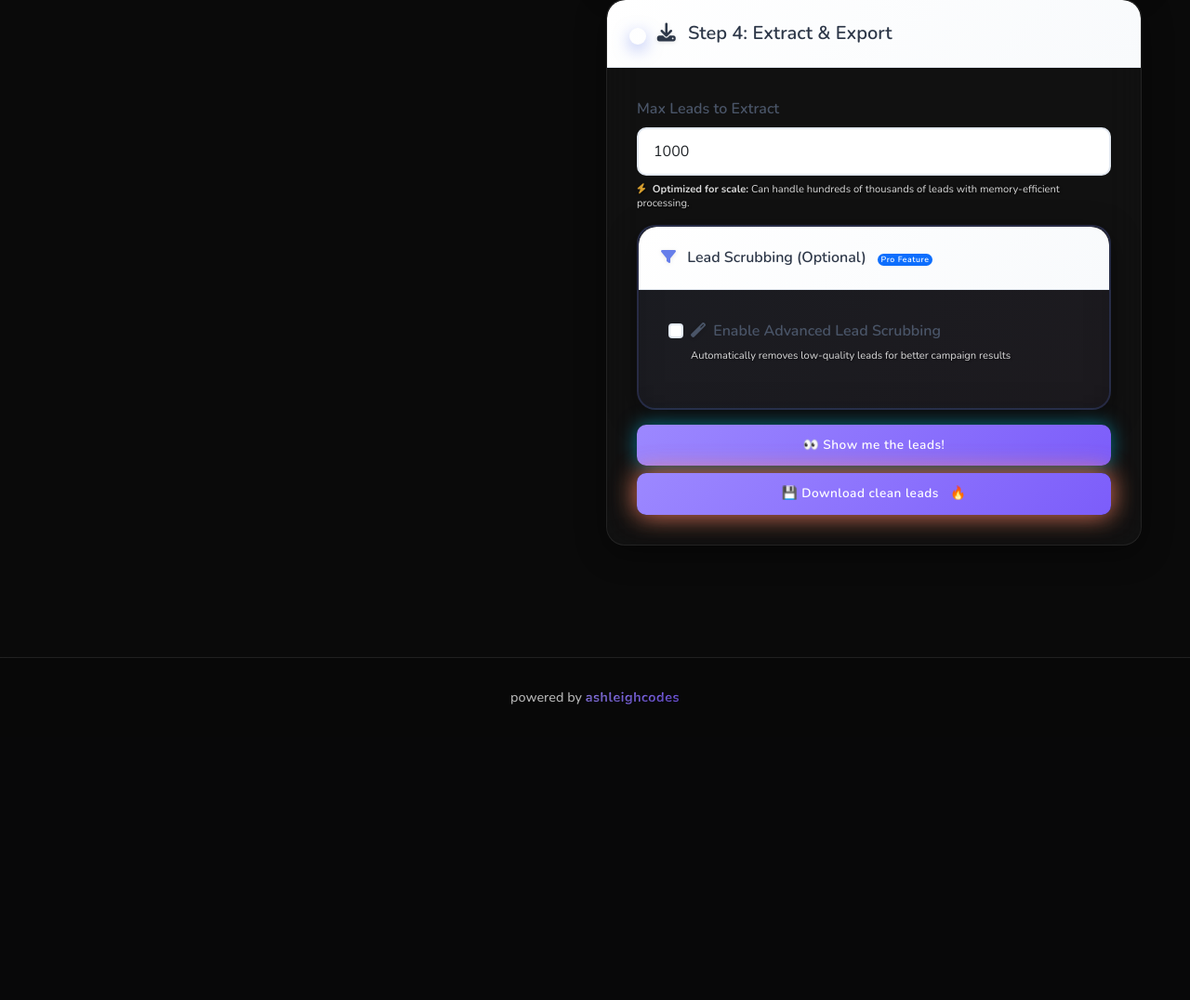
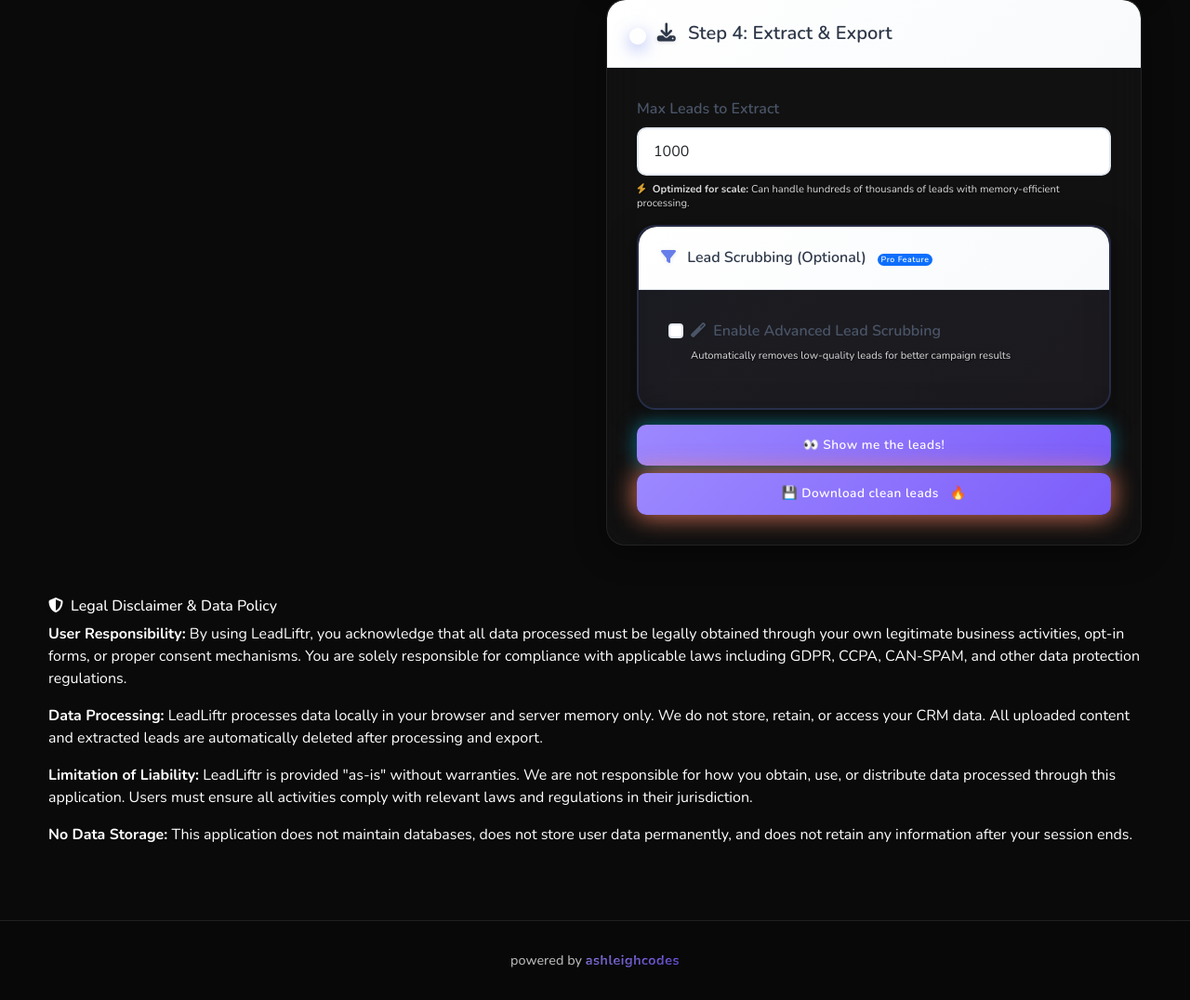
Before and after one commit to ashleighcodess/Leadliftr, a Flask app: template templates/simple_index.html in a window 1280 px wide. Shown: the part 1170-2246 px from the top of the page at 93% size. Before the commit the page ends 1928 px from the top, so only its background shows below. Run offline with Flask 3, Linux system fonts and the light colour scheme; the template is opened without the code that fills it, so the values that code supplies are empty; some libraries are stand-ins or nearby versions.

Commit message:
Inform users about data handling, usage terms, and their legal responsibilities
Adds a legal disclaimer to `simple_index.html` explaining user responsibilities and data policies.

Replit-Commit-Author: Agent
Replit-Commit-Session-Id: 72e68ea3-9b9c-42d6-bf71-49370e48d499
Replit-Commit-Screenshot-Url: https://storage.googleapis.com/screenshot-production-us-central1/b1c5c53a-c104-4257-8141-a9a8c1face0a/72e68ea3-9b9c-42d6-bf71-49370e48d499/aZieaBY

```diff
--- a/templates/simple_index.html
+++ b/templates/simple_index.html
@@ -311,6 +311,30 @@
         </a>
     </div>
 
+    <!-- Legal Disclaimer -->
+    <div class="legal-disclaimer">
+        <div class="container">
+            <div class="row">
+                <div class="col-12">
+                    <div class="disclaimer-card">
+                        <h6 class="disclaimer-title">
+                            <i class="fas fa-shield-alt me-2"></i>Legal Disclaimer & Data Policy
+                        </h6>
+                        <div class="disclaimer-content">
+                            <p><strong>User Responsibility:</strong> By using LeadLiftr, you acknowledge that all data processed must be legally obtained through your own legitimate business activities, opt-in forms, or proper consent mechanisms. You are solely responsible for compliance with applicable laws including GDPR, CCPA, CAN-SPAM, and other data protection regulations.</p>
+
+                            <p><strong>Data Processing:</strong> LeadLiftr processes data locally in your browser and server memory only. We do not store, retain, or access your CRM data. All uploaded content and extracted leads are automatically deleted after processing and export.</p>
+
+                            <p><strong>Limitation of Liability:</strong> LeadLiftr is provided "as-is" without warranties. We are not responsible for how you obtain, use, or distribute data processed through this application. Users must ensure all activities comply with relevant laws and regulations in their jurisdiction.</p>
+
+                            <p><strong>No Data Storage:</strong> This application does not maintain databases, does not store user data permanently, and does not retain any information after your session ends.</p>
+                        </div>
+                    </div>
+                </div>
+            </div>
+        </div>
+    </div>
+
     <!-- Footer -->
     <footer class="footer-section">
         <div class="container">
```
